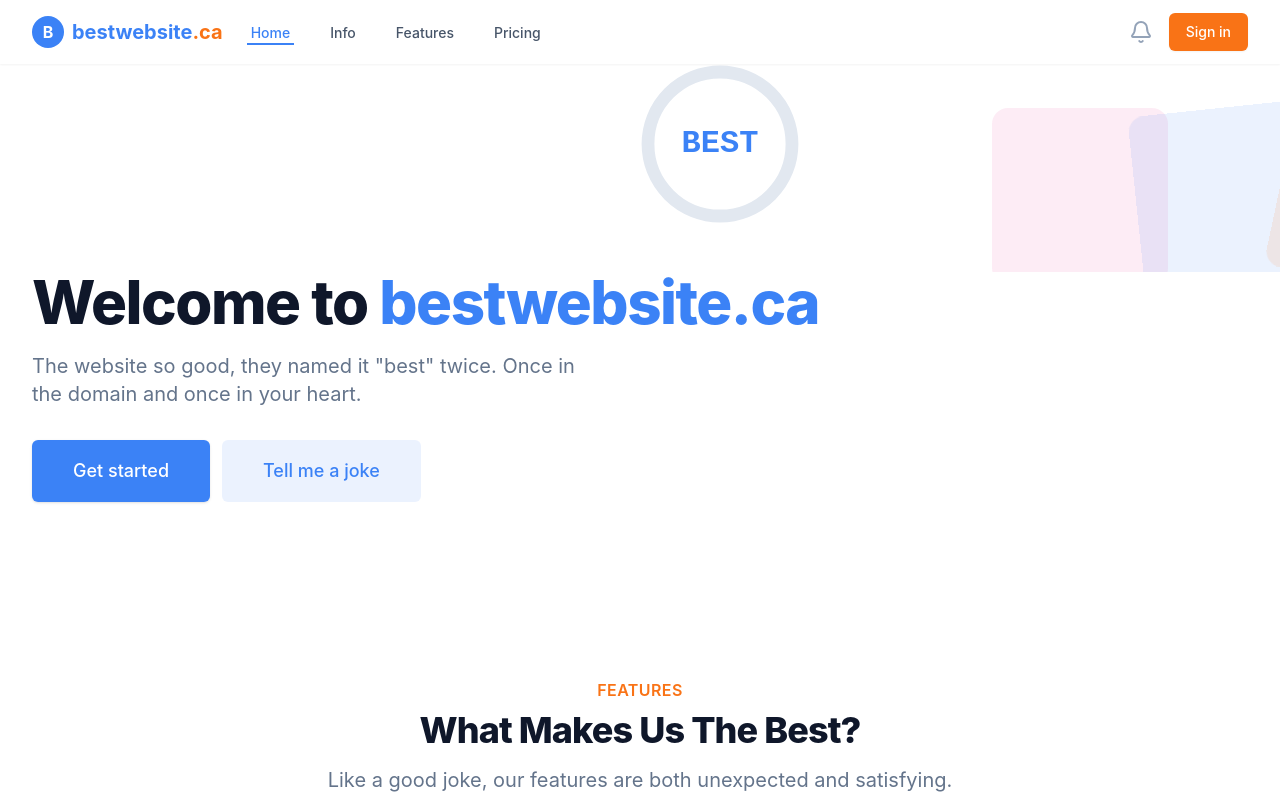
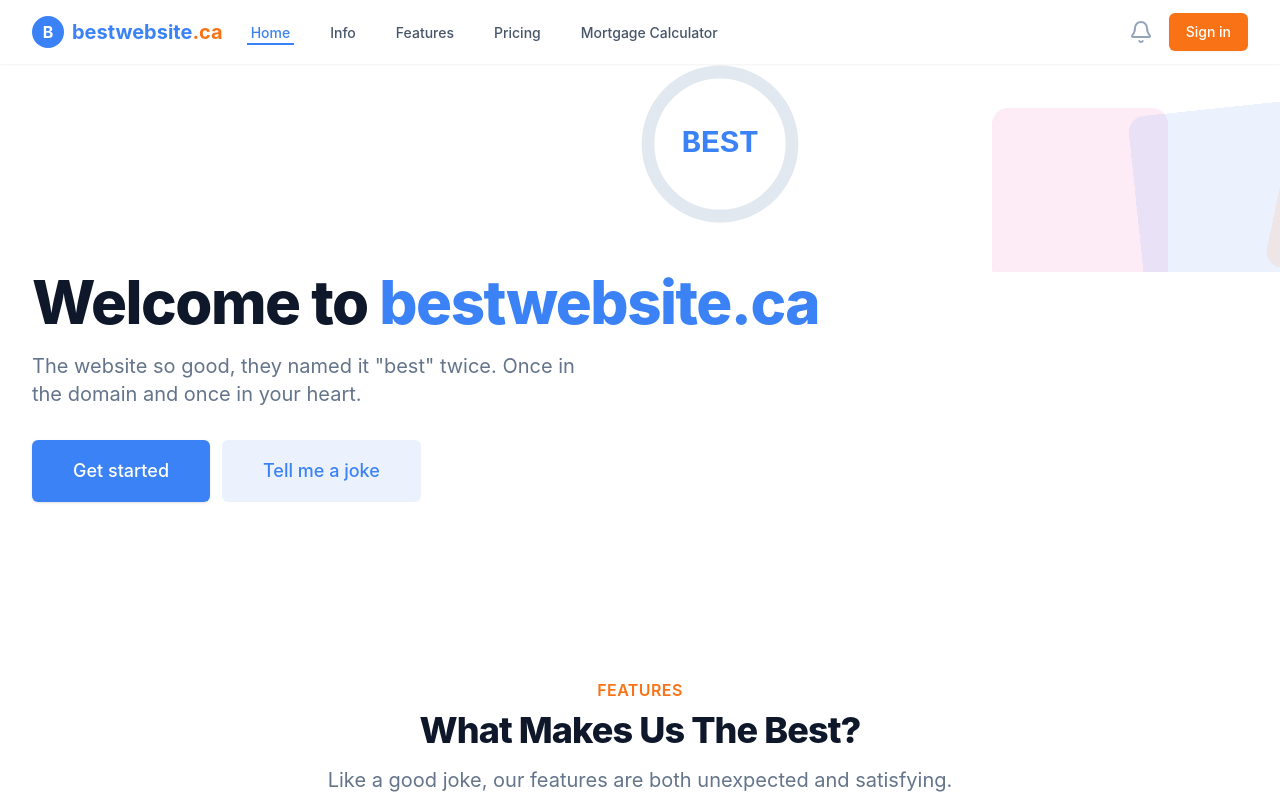
Before and after one commit to Miles-design176/NewWebsite, a React (Create React App) app: page / in a window 1280 px wide. Shown: the top 798 px of the page. Built offline with nearby package versions, Linux system fonts and the light colour scheme.

Commit message:
PLEASEWORKCADUPDATE

```diff
--- a/src/components/Home.tsx
+++ b/src/components/Home.tsx
@@ -175,6 +175,9 @@ const LandingPage = () => {
                 </Link>
                 <Link to="/pricing" className="border-transparent text-slate-600 hover:border-slate-300 hover:text-slate-700 border-b-2 px-1 pt-1 text-sm font-medium">
                   Pricing
+                </Link>
+                <Link to="/calc" className="border-transparent text-slate-600 hover:border-slate-300 hover:text-slate-700 border-b-2 px-1 pt-1 text-sm font-medium">
+                  Mortgage Calculator
                 </Link>
               </div>
             </div>
```
